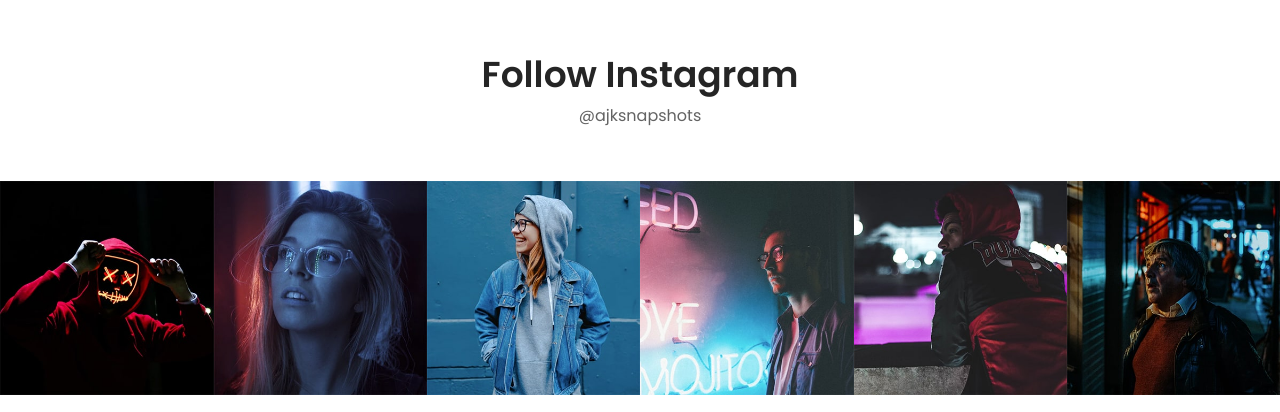
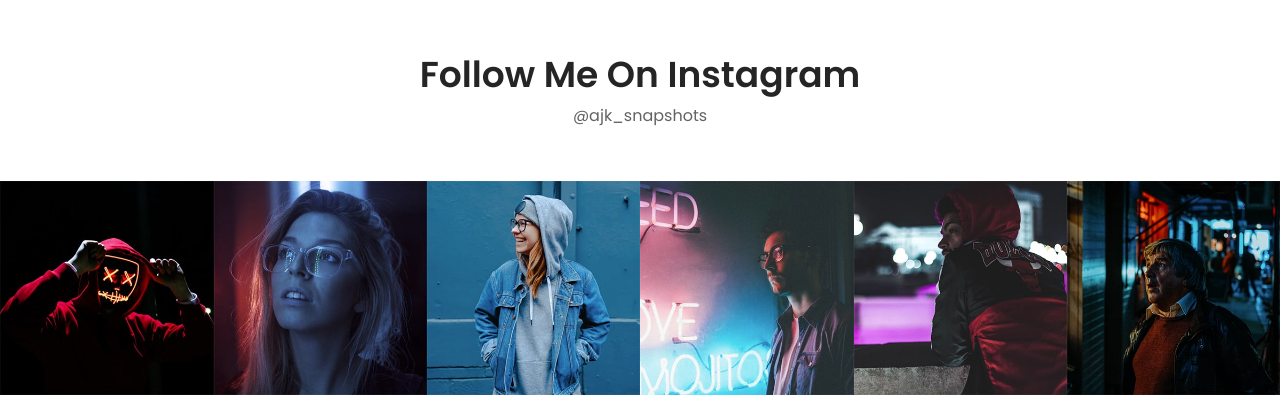
Before and after one commit to ajksnapshots/web, a website: page designs.html in a window 1280 px wide. Shown: the part 1303-1715 px from the top of the page. Drawn offline with Linux system fonts and the light colour scheme.

Commit message:
Update designs.html

```diff
--- a/designs.html
+++ b/designs.html
@@ -147,28 +147,28 @@
     </div>
     <!-- Map Area End -->
 
-    <!-- Follow Area Start -->
-    <div class="follow-area clearfix">
+   <!-- Follow Area Start -->
+    <section class="follow-area clearfix">
         <div class="container">
             <div class="row">
                 <div class="col-12">
                     <div class="section-heading text-center">
-                        <h2>Follow Instagram</h2>
-                        <p>@ajksnapshots</p>
+                        <h2>Follow me on Instagram</h2>
+                        <p>@ajk_snapshots</p>
                     </div>
                 </div>
             </div>
         </div>
 
-        <!-- Brand Logo Area -->
+        <!-- Instagram Feed Area -->
         <div class="instragram-feed-area owl-carousel">
             <!-- Single Instagram Item -->
             <div class="single-instagram-item">
                 <img src="img/bg-img/11.jpg" alt="">
                 <div class="instagram-hover-content text-center d-flex align-items-center justify-content-center">
-                    <a href="#">
+                    <a href="https://www.instagram.com/ajk_snapshots">
                         <i class="ti-instagram" aria-hidden="true"></i>
-                        <span>Alime_photographer</span>
+                        <span>ajk_snapshots</span>
                     </a>
                 </div>
             </div>
@@ -176,9 +176,9 @@
             <div class="single-instagram-item">
                 <img src="img/bg-img/12.jpg" alt="">
                 <div class="instagram-hover-content text-center d-flex align-items-center justify-content-center">
-                    <a href="#">
+                    <a href="https://www.instagram.com/ajk_snapshots">
                         <i class="ti-instagram" aria-hidden="true"></i>
-                        <span>Alime_photographer</span>
+                        <span>ajk_snapshots</span>
                     </a>
                 </div>
             </div>
@@ -186,9 +186,9 @@
             <div class="single-instagram-item">
                 <img src="img/bg-img/13.jpg" alt="">
                 <div class="instagram-hover-content text-center d-flex align-items-center justify-content-center">
-                    <a href="#">
+                    <a href="https://www.instagram.com/ajk_snapshots">
                         <i class="ti-instagram" aria-hidden="true"></i>
-                        <span>Alime_photographer</span>
+                        <span>ajk_snapshots</span>
                     </a>
                 </div>
             </div>
@@ -196,9 +196,9 @@
             <div class="single-instagram-item">
                 <img src="img/bg-img/14.jpg" alt="">
                 <div class="instagram-hover-content text-center d-flex align-items-center justify-content-center">
-                    <a href="#">
+                    <a href="https://www.instagram.com/ajk_snapshots">
                         <i class="ti-instagram" aria-hidden="true"></i>
-                        <span>Alime_photographer</span>
+                        <span>ajk_snapshots</span>
                     </a>
                 </div>
             </div>
@@ -206,9 +206,9 @@
             <div class="single-instagram-item">
                 <img src="img/bg-img/15.jpg" alt="">
                 <div class="instagram-hover-content text-center d-flex align-items-center justify-content-center">
-                    <a href="#">
+                    <a href="https://www.instagram.com/ajk_snapshots">
                         <i class="ti-instagram" aria-hidden="true"></i>
-                        <span>Alime_photographer</span>
+                        <span>ajk_snapshots</span>
                     </a>
                 </div>
             </div>
@@ -218,12 +218,12 @@
                 <div class="instagram-hover-content text-center d-flex align-items-center justify-content-center">
                     <a href="#">
                         <i class="ti-instagram" aria-hidden="true"></i>
-                        <span>Alime_photographer</span>
+                        <span>ajk_snapshots</span>
                     </a>
                 </div>
             </div>
         </div>
-    </div>
+    </section>
     <!-- Follow Area End -->
 
     <!-- Footer Area Start -->
```
